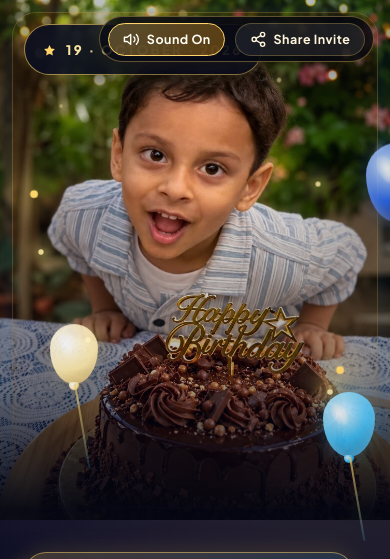
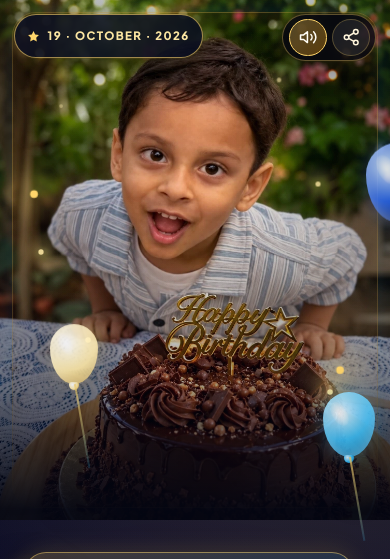
Before and after one commit to shivamb/birthday-invite, a website: page index.html in a window 390 px wide. Shown: the top 559 px of the page. Drawn offline with nearby package versions, Linux system fonts and the light colour scheme; a web font is replaced by a local one.

Commit message:
fix(mobile): prevent top controls bar from overlapping date badge

```diff
--- a/index.html
+++ b/index.html
@@ -47,13 +47,13 @@
     />
 
     <link rel="preload" href="assets/ayansh-birthday.webp?v=20261018c" as="image" />
-    <link rel="stylesheet" href="styles.css?v=20261018c" />
+    <link rel="stylesheet" href="styles.css?v=20261018d" />
     <!-- script.js companion module: pure ES Module utilities for Node.js test runner -->
   </head>
   <body>
     <!-- Floating Quick Controls (Sound Effects & Share) -->
     <div class="top-controls-bar" aria-label="Page controls">
-      <button id="sound-toggle-btn" class="control-pill-btn is-active" type="button" aria-pressed="true" aria-label="Toggle sound effects">
+      <button id="sound-toggle-btn" class="control-pill-btn is-active" type="button" aria-pressed="true" aria-label="Toggle sound effects" title="Toggle sound effects">
         <span class="control-icon" id="sound-icon" aria-hidden="true">
           <svg viewBox="0 0 24 24" fill="none" stroke="currentColor" stroke-width="2" stroke-linecap="round" stroke-linejoin="round">
             <polygon points="11 5 6 9 2 9 2 15 6 15 11 19 11 5"></polygon>
@@ -62,7 +62,7 @@
         </span>
         <span class="control-label" id="sound-label">Sound On</span>
       </button>
-      <button id="share-invite-btn" class="control-pill-btn" type="button" aria-label="Share invitation">
+      <button id="share-invite-btn" class="control-pill-btn" type="button" aria-label="Share invitation" title="Share invitation">
         <span class="control-icon" aria-hidden="true">
           <svg viewBox="0 0 24 24" fill="none" stroke="currentColor" stroke-width="2" stroke-linecap="round" stroke-linejoin="round">
             <circle cx="18" cy="5" r="3"></circle>
@@ -849,6 +849,8 @@
           if (!soundBtn) return;
           soundBtn.classList.toggle("is-active", !isMuted);
           soundBtn.setAttribute("aria-pressed", String(!isMuted));
+          soundBtn.setAttribute("aria-label", isMuted ? "Unmute sound effects" : "Mute sound effects");
+          soundBtn.setAttribute("title", isMuted ? "Unmute sound effects" : "Mute sound effects");
           if (soundIcon) soundIcon.innerHTML = isMuted ? SPEAKER_OFF_SVG : SPEAKER_ON_SVG;
           if (soundLabel) soundLabel.textContent = isMuted ? "Sound Off" : "Sound On";
         }
--- a/script.js
+++ b/script.js
@@ -643,6 +643,8 @@ export function initializeSoundManager() {
     if (!soundBtn) return;
     soundBtn.classList.toggle("is-active", !isMuted);
     soundBtn.setAttribute("aria-pressed", String(!isMuted));
+    soundBtn.setAttribute("aria-label", isMuted ? "Unmute sound effects" : "Mute sound effects");
+    soundBtn.setAttribute("title", isMuted ? "Unmute sound effects" : "Mute sound effects");
     if (soundIcon) soundIcon.innerHTML = isMuted ? SPEAKER_OFF_SVG : SPEAKER_ON_SVG;
     if (soundLabel) soundLabel.textContent = isMuted ? "Sound Off" : "Sound On";
   };
--- a/styles.css
+++ b/styles.css
@@ -402,7 +402,9 @@ main {
   border: 1px solid rgba(255, 213, 107, 0.6);
   border-radius: 999px;
   backdrop-filter: blur(16px);
+  -webkit-backdrop-filter: blur(16px);
   box-shadow: 0 8px 30px rgba(0, 0, 0, 0.5), 0 0 20px rgba(255, 213, 107, 0.25);
+  z-index: 5;
 }
 
 .badge-icon {
@@ -1757,6 +1759,46 @@ body.is-event-concluded .festive-badge {
   width: 1.05rem;
   height: 1.05rem;
   display: block;
+}
+
+@media (max-width: 639px) {
+  .top-controls-bar {
+    top: 0.85rem;
+    right: 0.85rem;
+    padding: 0.25rem 0.35rem;
+    gap: 0.35rem;
+  }
+
+  .control-pill-btn {
+    padding: 0.45rem;
+    width: 2.35rem;
+    height: 2.35rem;
+    min-width: 2.35rem;
+    min-height: 2.35rem;
+    justify-content: center;
+  }
+
+  .control-label {
+    display: none;
+  }
+
+  .control-icon svg {
+    width: 1.15rem;
+    height: 1.15rem;
+  }
+
+  .photo-badge {
+    top: 0.85rem;
+    left: 0.85rem;
+    padding: 0.42rem 0.8rem;
+    gap: 0.45rem;
+    z-index: 10;
+  }
+
+  .badge-text {
+    font-size: 0.72rem;
+    letter-spacing: 0.12em;
+  }
 }
 
 /* ==========================================================================
```
